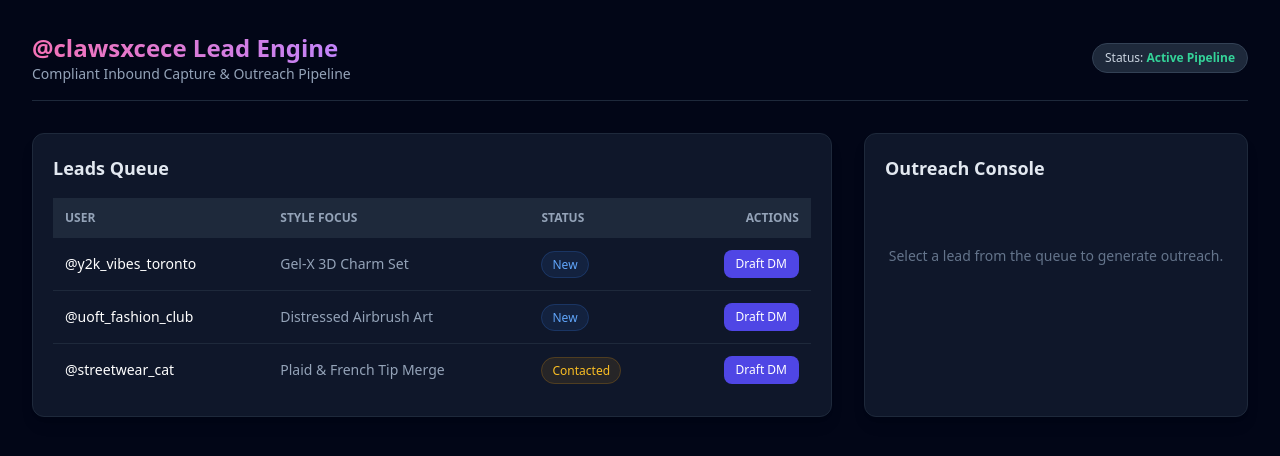
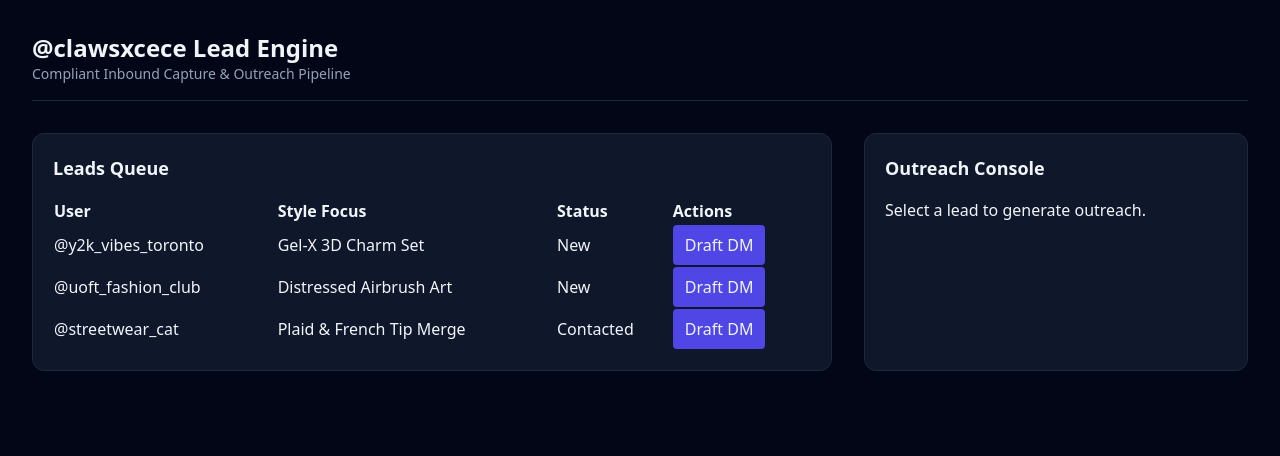
Before and after one commit to herroooo/clawsxcece-dashboard, a Next.js app: page / in a window 1280 px wide. Shown: the top 456 px of the page. Built offline with nearby package versions, Linux system fonts and the light colour scheme.

Commit message:
Update page.tsx

```diff
--- a/app/page.tsx
+++ b/app/page.tsx
@@ -36,9 +36,11 @@ const INITIAL_PROSPECTS: Prospect[] = [
 
 export default function Dashboard() {
   const [prospects, setProspects] = useState<Prospect[]>(INITIAL_PROSPECTS);
-  const [selectedProspect, setSelectedProspect] = useState<Prospect | null>(null);
-  const [draft, setDraft] = useState<string>("");
-  const [loading, setLoading] = useState<boolean>(false);
+  const [selectedProspect, setSelectedProspect] = useState<Prospect | null>(
+    null
+  );
+  const [draft, setDraft] = useState("");
+  const [loading, setLoading] = useState(false);
 
   const handleGenerate = async (prospect: Prospect) => {
     setSelectedProspect(prospect);
@@ -48,7 +50,9 @@ export default function Dashboard() {
     try {
       const res = await fetch("/api/generate-outreach", {
         method: "POST",
-        headers: { "Content-Type": "application/json" },
+        headers: {
+          "Content-Type": "application/json",
+        },
         body: JSON.stringify({
           username: prospect.username,
           styleInterest: prospect.styleInterest,
@@ -56,9 +60,9 @@ export default function Dashboard() {
       });
 
       const data = await res.json();
-      setDraft(data.text);
-    } catch (err) {
-      console.error(err);
+      setDraft(data.text || "");
+    } catch (error) {
+      console.error(error);
     } finally {
       setLoading(false);
     }
@@ -71,57 +75,40 @@ export default function Dashboard() {
   };
 
   return (
-    <main className="min-h-screen bg-slate-950 text-slate-100 p-8 font-sans">
+    <main className="min-h-screen bg-slate-950 text-slate-100 p-8">
       <header className="mb-8 border-b border-slate-800 pb-4 flex justify-between items-center">
         <div>
-          <h1 className="text-2xl font-bold bg-gradient-to-r from-pink-400 to-purple-400 bg-clip-text text-transparent">
-            @clawsxcece Lead Engine
-          </h1>
+          <h1 className="text-2xl font-bold">@clawsxcece Lead Engine</h1>
           <p className="text-sm text-slate-400">
             Compliant Inbound Capture & Outreach Pipeline
           </p>
         </div>
-        <div className="text-xs bg-slate-800 px-3 py-1.5 rounded-full border border-slate-700 text-slate-300">
-          Status: <span className="text-emerald-400 font-semibold">Active Pipeline</span>
-        </div>
       </header>
 
       <div className="grid grid-cols-1 lg:grid-cols-3 gap-8">
-        {/* Pipeline Table */}
-        <section className="lg:col-span-2 bg-slate-900 border border-slate-800 rounded-xl p-5 shadow-lg">
-          <h2 className="text-lg font-semibold mb-4 text-slate-200">Leads Queue</h2>
-          <div className="overflow-x-auto">
-            <table className="w-full text-left text-sm text-slate-300">
-              <thead className="bg-slate-800 text-slate-400 uppercase text-xs">
+        <section className="lg:col-span-2 bg-slate-900 border border-slate-800 rounded-xl p-5">
+          <h2 className="text-lg font-semibold mb-4">Leads Queue</h2>
+
+          <table className="w-full text-left">
+            <thead>
               <tr>
-                  <th className="p-3">User</th>
-                  <th className="p-3">Style Focus</th>
-                  <th className="p-3">Status</th>
-                  <th className="p-3 text-right">Actions</th>
+                <th>User</th>
+                <th>Style Focus</th>
+                <th>Status</th>
+                <th>Actions</th>
               </tr>
             </thead>
-              <tbody className="divide-y divide-slate-800">
+
+            <tbody>
               {prospects.map((item) => (
-                  <tr key={item.id} className="hover:bg-slate-800/50">
-                    <td className="p-3 font-medium text-white">@{item.username}</td>
-                    <td className="p-3 text-slate-400">{item.styleInterest}</td>
-                    <td className="p-3">
-                      <span
-                        className={`text-xs px-2.5 py-1 rounded-full font-medium ${
-                          item.status === "New"
-                            ? "bg-blue-500/10 text-blue-400 border border-blue-500/20"
-                            : item.status === "Contacted"
-                            ? "bg-amber-500/10 text-amber-400 border border-amber-500/20"
-                            : "bg-emerald-500/10 text-emerald-400 border border-emerald-500/20"
-                        }`}
-                      >
-                        {item.status}
-                      </span>
-                    </td>
-                    <td className="p-3 text-right space-x-2">
+                <tr key={item.id}>
+                  <td>@{item.username}</td>
+                  <td>{item.styleInterest}</td>
+                  <td>{item.status}</td>
+                  <td>
                     <button
                       onClick={() => handleGenerate(item)}
-                        className="px-3 py-1.5 bg-indigo-600 hover:bg-indigo-500 text-white rounded-lg text-xs transition"
+                      className="px-3 py-2 bg-indigo-600 rounded"
                     >
                       Draft DM
                     </button>
@@ -130,57 +117,46 @@ export default function Dashboard() {
               ))}
             </tbody>
           </table>
-          </div>
         </section>
 
-        {/* Action Panel */}
-        <section className="bg-slate-900 border border-slate-800 rounded-xl p-5 shadow-lg flex flex-col justify-between">
-          <div>
-            <h2 className="text-lg font-semibold mb-4 text-slate-200">Outreach Console</h2>
+        <section className="bg-slate-900 border border-slate-800 rounded-xl p-5">
+          <h2 className="text-lg font-semibold mb-4">Outreach Console</h2>
+
           {selectedProspect ? (
-              <div className="space-y-4">
-                <div className="bg-slate-800/50 p-3 rounded-lg border border-slate-700/50">
-                  <p className="text-xs text-slate-400">Target Profile</p>
-                  <p className="text-base font-bold text-white">@{selectedProspect.username}</p>
-                  <p className="text-xs text-indigo-400 mt-1">{selectedProspect.styleInterest}</p>
-                </div>
+            <>
+              <p>@{selectedProspect.username}</p>
+              <p>{selectedProspect.styleInterest}</p>
 
               {loading ? (
-                  <div className="p-6 text-center text-slate-400 text-sm animate-pulse">
-                    Crafting personalized draft...
-                  </div>
-                ) : draft ? (
-                  <div className="space-y-3">
-                    <label className="text-xs text-slate-400">Generated Message</label>
+                <p>Crafting personalized draft...</p>
+              ) : (
+                <>
                   <textarea
                     value={draft}
                     onChange={(e) => setDraft(e.target.value)}
-                      rows={4}
-                      className="w-full bg-slate-950 border border-slate-700 rounded-lg p-3 text-sm text-slate-200 focus:outline-none focus:border-indigo-500"
+                    rows={5}
+                    className="w-full bg-slate-950 border border-slate-700 rounded p-2 mt-4"
                   />
 
-                    <div className="flex gap-2">
                   <a
-                        href={`https://ig.me/m/${selectedProspect.username}?text=${encodeURIComponent(
-                          draft
-                        )}`}
+                    href={`https://ig.me/m/${
+                      selectedProspect.username
+                    }?text=${encodeURIComponent(draft)}`}
                     target="_blank"
                     rel="noopener noreferrer"
-                        onClick={() => updateStatus(selectedProspect.id, "Contacted")}
-                        className="flex-1 text-center py-2.5 bg-gradient-to-r from-pink-500 to-purple-600 hover:opacity-90 text-white font-bold text-xs rounded-lg transition"
+                    onClick={() =>
+                      updateStatus(selectedProspect.id, "Contacted")
+                    }
+                    className="block mt-3 text-center bg-pink-600 rounded p-2"
                   >
                     Open IG & Send DM
                   </a>
-                    </div>
-                  </div>
-                ) : null}
-              </div>
+                </>
+              )}
+            </>
           ) : (
-              <p className="text-sm text-slate-500 text-center py-12">
-                Select a lead from the queue to generate outreach.
-              </p>
+            <p>Select a lead to generate outreach.</p>
           )}
-          </div>
         </section>
       </div>
     </main>
```
Lines whose indentation alone changed are shown as unchanged.
